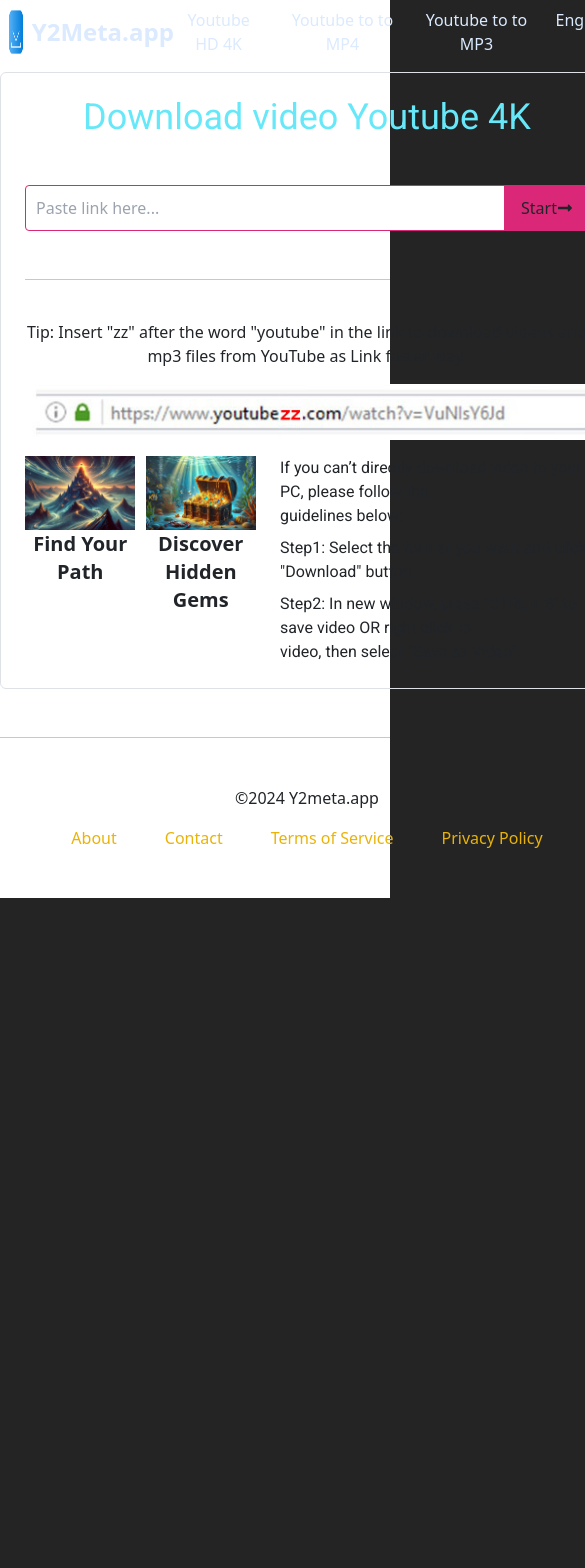
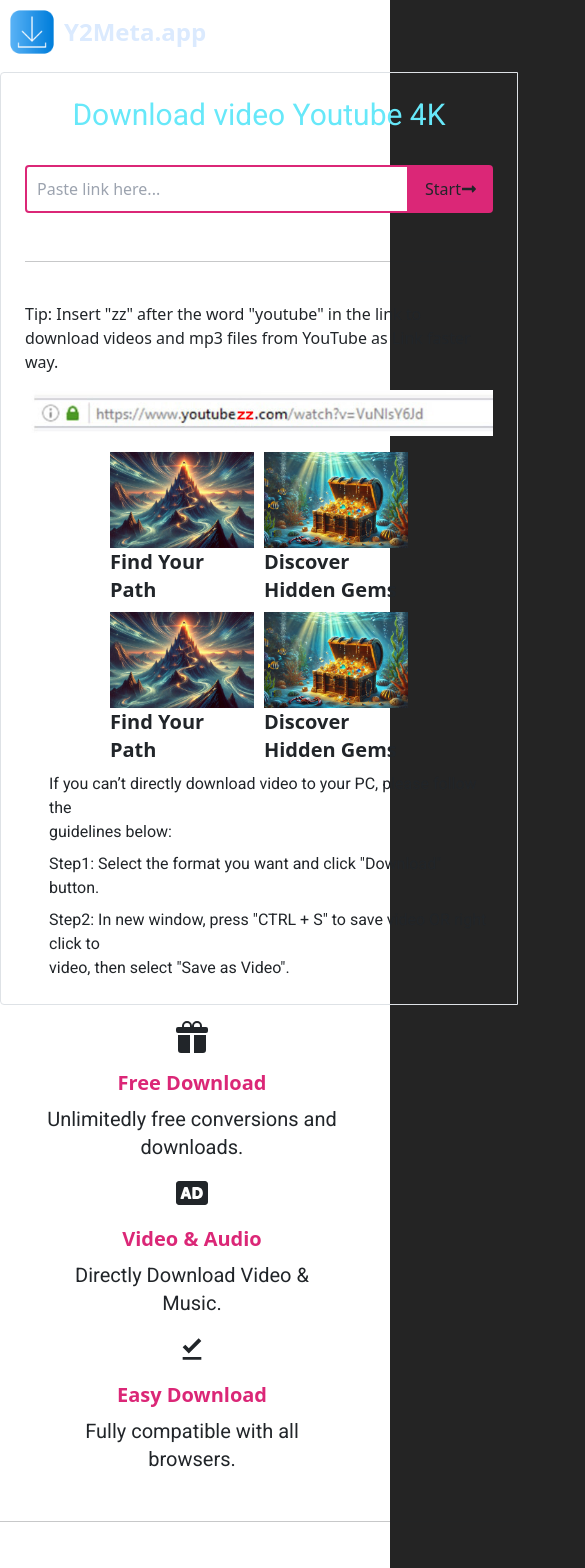
Before and after one commit to SanjoyGorai/youtube-video-downloader, a React (Vite) app: page / in a window 390 px wide. Shown: the top 1568 px of the page, 585 px wide, since content can reach past the window. Before the commit the page ends 898 px from the top, so only its background shows below. Built offline with nearby package versions, Linux system fonts and the light colour scheme.

Commit message:
basic responsive is desogned

```diff
--- a/package.json
+++ b/package.json
@@ -23,8 +23,11 @@
     "react-dom": "^18.3.1",
     "react-icons": "^5.2.1",
     "react-loading-indicators": "^1.0.0",
+    "react-promise-tracker": "^2.1.1",
     "react-router-dom": "^6.26.0",
+    "react-spinners": "^0.14.1",
     "react-table": "^7.8.0",
+    "rsuite": "^5.68.1",
     "styled-components": "^6.1.12"
   },
   "devDependencies": {
--- a/src/App.jsx
+++ b/src/App.jsx
@@ -9,17 +9,22 @@
 import { Footer } from './components/Footer';
 import { Navbar } from './components/Navbar';
 import { Link } from 'react-router-dom';
+import BeatLoader from "react-spinners/BeatLoader";
+import { BsGiftFill } from "react-icons/bs";
+import { FaAudioDescription } from "react-icons/fa";
+import { MdOutlineDownloadDone } from "react-icons/md";
 
 function App() {
 
-  const info = useContext(VideoContext);
-  const [data, setData] = useState(info);
-  console.log("VideoContext from App", data.videoInfo);
 
   const [inputValue, setInputValue] = useState('');
-  const [videoData, setvideoData] = useState(null);
+  // const [videoData, setvideoData] = useState(null);
+  // console.log(videoData);
+
   const [loading, setLoading] = useState(false);
   const [isSubmitted, setIsSubmitted] = useState(false);
+  const { videoData, setvideoData } = useContext(VideoContext);
+  console.log(videoData);
 
   const handleInputChange = (event) => {
     setInputValue(event.target.value);
@@ -28,6 +33,7 @@
   const url1 = 'https://www.youtube.com/watch?v=YWA-xbsJrVg'
   const url2 = 'https://youtu.be/YWA-xbsJrVg?si=VB8MkWhxGEg7vtEX'
   const url3 = 'https://youtu.be/A4czTSJYZHo?si=FCnjwo7HtlEd_RPa' //Private Bus: উধাও হয়ে যাবে অন্তত ২ হাজার বেসরকারি বাস ! চরমে উঠতে চলেছে যাত্রীদের দুর্ভোগ ?
+  const url4 = 'https://youtu.be/dz458ZkBMak?si=7QL66Exc2HYCAlS5' //Private Bus: উধাও হয়ে যাবে অন্তত ২ হাজার বেসরকারি বাস ! চরমে উঠতে চলেছে যাত্রীদের দুর্ভোগ ?
 
   function extractVideoId(url) {
     if (url.includes('youtu.be')) {
@@ -39,19 +45,23 @@
   function handleDownload(event) {
     console.log(event.target.id);
   }
-  // size:71834870
-  // lengthMs:1424056
-  // expiration: 1722674012
 
-  function msToMinutes(ms) {
-    return (ms / 60000).toFixed(2);
+  function msToTimeFormat(ms) {
+    let seconds = Math.floor(ms / 1000);
+    let minutes = Math.floor(seconds / 60);
+    let hours = Math.floor(minutes / 60);
+
+    seconds = seconds % 60;
+    minutes = minutes % 60;
+
+    if (hours > 0) {
+      return `${hours}:${minutes.toString().padStart(2, '0')}:${seconds.toString().padStart(2, '0')}`;
+    } else {
+      return `${minutes}:${seconds.toString().padStart(2, '0')}`;
+    }
   }
-  const milliseconds = 1424056;
-  const duration = msToMinutes(milliseconds);
-  // console.log(duration);
 
-
-  const handleButtonClick = (event) => {
+  const handleStartButtonClick = (event) => {
     event.preventDefault();
     console.log(`Input value: ${inputValue}`);
     const videoUrl = inputValue;
@@ -66,11 +76,16 @@
       }
     };
 
-    if (inputValue != ' ') {
+    if (inputValue == '') {
+      console.log("Null value");
+    } else {
+      setIsSubmitted(true);
+      setLoading(true);
       axios.get(url, options)
-        .then(r => {
-          console.log("Axios Data: ", r.data)
-          setvideoData(r.data)
+        .then(res => {
+          setvideoData(res.data);
+          console.log("Axios Data: ", res.data)
+          setLoading(false);
         })
         .catch(e => console.log(e));
     }
@@ -90,18 +105,18 @@
     } else {
       const url = inputValue;
       try {
-        console.log(inputValue);
         setIsSubmitted(true);
         setLoading(true);
         await axios.get(url)
           .then(res => {
             setTimeout(() => {
-              // console.log(res.data)
+              console.log("Response: ", res.data)
               setvideoData(res.data);
+              // setData(res.data)
               setLoading(false);
             }, 1000);
           });
-      } catch (error) {
+      } catch (e) {
         console.log(e);
       }
     }
@@ -113,26 +128,25 @@
   return (
     <>
       <Navbar />
-      <div className='border border-green-500 p-4 rounded mt-2 '>
-        <h2 className='mb-4 text-4xl text-cyan-300 font-roboto'>Download video Youtube 4K</h2>
-        <form action="" className='mt-5 mb-4 flex justify-center'>
+      <div className='border border-green-500 p-4 rounded-s mt-2'>
+        <h2 className='mb-8 text-3xl text-cyan-300 font-roboto lg:text-4xl'>Download video Youtube 4K</h2>
+        <form action="" className='flex justify-center m-auto '>
 
           <input type="text" value={inputValue} onChange={handleInputChange}
-            placeholder='Paste link here...' className='p-2.5 w-[480px]
-            border-[1.9px] border-pink-600 rounded-s outline-none' />
+            placeholder='Paste link here...' className='p-2.5 min-w-96
+            border-2 border-pink-600 rounded-s outline-none lg:w-[500px]'  />
 
           <button type='submit' className='bg-pink-600 hover:bg-pink-500 flex items-center rounded-none rounded-e ps-3 pe-3'
-            onClick={handleButtonClickFetch}> Start <FaLongArrowAltRight /> </button>
+            onClick={handleStartButtonClick}> Start <FaLongArrowAltRight /> </button>
 
         </form>
 
-        {isSubmitted ? (loading ? <ThreeDot /> : <div className='main-div'>
-          <div className='flex justify-center '>
-            <div className='flex flex-col items-start'>
-              <img src='src/assets/bus.jpg' alt="thumbnail" className='max-w-80' />
-              {/* <h5 className='font-bold max-w-80'> {videoData?.title}</h5> */}
-              <h5 className='font-bold max-w-80 text-start '> {"Private Bus: উধাও হয়ে যাবে অন্তত ২ হাজার বেসরকারি বাস ! চরমে উঠতে চলেছে যাত্রীদের দুর্ভোগ ?"}</h5>
-              <p className='mt-2'>Duration: {duration}</p>
+        {isSubmitted ? (loading ? <BeatLoader color='#00FF00' /> : <div className='mt-2 '>
+          <div className='lg:flex justify-center flex flex-row'>
+            <div className=' lg:flex flex-col items-start'>
+              <img src={videoData.thumbnails[3].url} alt="thumbnail" className='max-w-80' />
+              <h5 className='font-bold max-w-80 text-start '> {videoData.title}</h5>
+              <p className='mt-2 font-roboto'>Duration: {msToTimeFormat(videoData.videos.items[0].lengthMs)}</p>
             </div>
 
             <div className='ms-4 '>
@@ -142,25 +156,39 @@
           </div>
         </div>) : ''}
 
-
-
         <div className='mt-5 invisible' id='indi'>
           <ThreeDot color="#32cd32" size="medium" text="" textColor="" />
         </div>
 
         <hr className='mb-4 mt-03' />
         <div className='flex flex-col items-start'>
-          <p className='text-[16px] mt-3 mb-2'>Tip: Insert "zz" after the word "youtube" in the link to download videos and mp3 files from YouTube as Link faster way.</p>
+          <p className='mt-3 mb-2 text-start '>Tip: Insert "zz" after the word "youtube" in the link to download videos and mp3 files from YouTube as Link faster way.</p>
           <img src="src/assets/download_img.jpg" alt="" className='mt-2 mb-2' />
-          <div className='flex'>
-            <div className='w-44 mt-2 flex flex-col items-start'>
-              <img src="src/assets/hills.jpeg" alt="jew" className='' />
-              <span className='font-bold text-xl'>Find Your Path</span>
+
+          <div className='flex flex-col lg:flex-row '>
+            <div>
+              <div className='flex justify-center text-start '>
+                <div className='w-36 mt-2 flex flex-col items-start  '>
+                  <img src="src/assets/hills.jpeg" alt="jew" className='' />
+                  <span className='font-semibold text-xl'>Find Your Path</span>
+                </div>
+                <div className='w-36 mt-2 flex flex-col items-start ms-2.5  '>
+                  <img src="src/assets/jewllery.jpeg" alt="jew" className='' />
+                  <span className='font-semibold text-xl'>Discover Hidden Gems</span>
+                </div>
+              </div>
+              <div className='flex justify-center text-start '>
+                <div className='w-36 mt-2 flex flex-col items-start  '>
+                  <img src="src/assets/hills.jpeg" alt="jew" className='' />
+                  <span className='font-semibold text-xl'>Find Your Path</span>
+                </div>
+                <div className='w-36 mt-2 flex flex-col items-start ms-2.5  '>
+                  <img src="src/assets/jewllery.jpeg" alt="jew" className='' />
+                  <span className='font-semibold text-xl'>Discover Hidden Gems</span>
+                </div>
+              </div>
             </div>
-            <div className='w-44 mt-2 flex flex-col items-start ms-2.5  '>
-              <img src="src/assets/jewllery.jpeg" alt="jew" className='' />
-              <span className='font-bold text-xl'>Discover Hidden Gems</span>
-            </div>
+
             <div className='flex flex-col ms-4 items-start text-start'>
               <p className='mt-2 text-[16px] font-roboto'>If you can’t directly download video to your PC, please follow the <br />
                 guidelines below: </p>
@@ -173,6 +201,23 @@
         </div>
 
       </div>
+      <div className='lg:flex'>
+        <div className='mt-3 w-96 flex flex-col items-center'>
+          <BsGiftFill style={{ fontSize: '2rem', marginBottom: '1rem' }} />
+          <h5 className='font-bold text-xl text-pink-600'> Free Download</h5>
+          <span className='text-xl mt-2 font-roboto semo'>Unlimitedly free conversions and <br /> downloads.</span>
+        </div>
+        <div className='mt-3 w-96  flex flex-col items-center'>
+          <FaAudioDescription style={{ fontSize: '2rem', marginBottom: '1rem' }} />
+          <h5 className='font-bold text-xl text-pink-600'>  Video & Audio</h5>
+          <span className='text-xl mt-2 font-roboto semo'> Directly Download Video & <br /> Music.</span>
+        </div>
+        <div className='mt-3 w-96  flex flex-col items-center'>
+          <MdOutlineDownloadDone style={{ fontSize: '2rem', marginBottom: '1rem' }} />
+          <h5 className='font-bold text-xl text-pink-600'> Easy Download</h5>
+          <span className='text-xl mt-2 font-roboto semo'>Fully compatible with all <br />  browsers.</span>
+        </div>
+      </div>
 
       <Footer />
     </>
--- a/src/components/Navbar.jsx
+++ b/src/components/Navbar.jsx
@@ -1,5 +1,6 @@
 import React from 'react'
 import { Link } from "react-router-dom";
+import { Dropdown } from 'rsuite';
 
 export const Navbar = () => {
     return (
@@ -8,11 +9,17 @@
                 <Link to={'./'}> <img src="./logo.png" alt="" className='h-16 p-2' /></Link>
                 <Link href=""> <h1 className='text-2xl text-blue-100 font-bold hover:text-pink-600'>Y2Meta.app</h1></Link>
             </ul>
-            <div className=' flex flex-row justify-evenly'>
+            <div className='hidden md:flex flex-row justify-evenly'>
                 <Link href="" className=' text-blue-100 font-normal hover:text-pink-500 '>Youtube HD 4K</Link>
                 <Link href="" className='ms-4 text-blue-100 font-normal hover:text-pink-500 '> Youtube to to MP4  </Link>
                 <Link href="" className='ms-4 text-blue-100 font-normal hover:text-pink-500 '> Youtube to to MP3  </Link>
-                <Link href="" className=' ms-4 me-1 text-blue-100 font-normal hover:text-pink-500 '>English </Link>
+                <Dropdown title="English" trigger="hover" className=' text-blue-100 font-normal ms-2 hover:text-pink-500'>
+                    <Dropdown.Item>English</Dropdown.Item>
+                    <Dropdown.Item>Hindi</Dropdown.Item>
+                    <Dropdown.Item>Bengali</Dropdown.Item>
+                    <Dropdown.Item>Russian</Dropdown.Item>
+                    <Dropdown.Item>Chinese</Dropdown.Item>
+                </Dropdown>
             </div>
 
         </div>
--- a/src/contexts/VideoContext.js
+++ b/src/contexts/VideoContext.js
@@ -2,6 +2,6 @@
 
 import { createContext } from "react";
 
-const VideoContext = createContext();
+const VideoContext = createContext(null);
 
 export default VideoContext;
```
Also changed, not shown: src/components/Table.jsx (+12 -11 lines), src/contexts/VideoProvider.jsx (+2 -5 lines), 1 other file (tests, documents, lock files or other folders).
